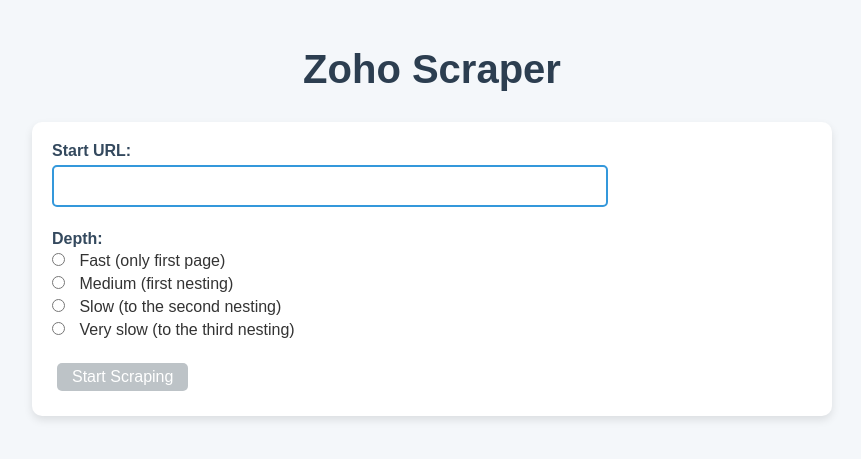
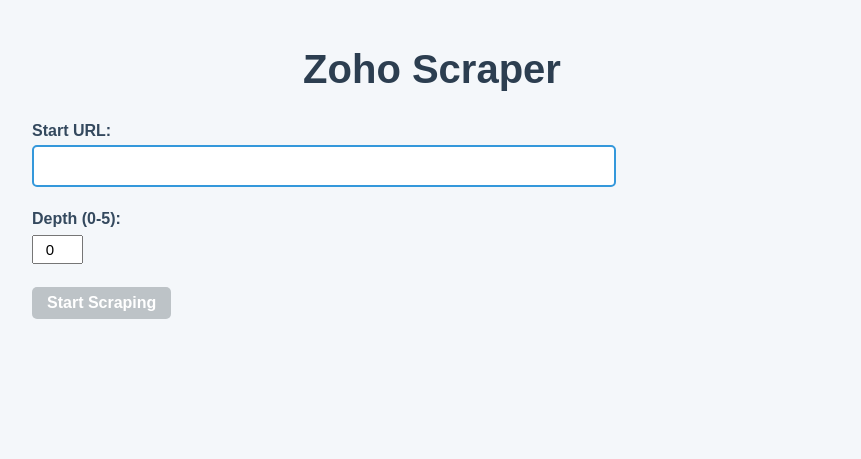
Before and after one commit to prokann02/parsingZoho, a FastAPI app: page / in a window 1280 px wide. Shown: the top 459 px of the page, without its empty margins (208-1069 px from the left). Run offline with FastAPI, Linux system fonts and the light colour scheme.

Commit message:
Improved HTML, CSS

```diff
--- a/static/css/styles.css
+++ b/static/css/styles.css
@@ -53,8 +53,10 @@
     border-radius: 5px;
     cursor: pointer;
     font-size: 1em;
+    font-weight: bold;
     transition: background-color 0.3s;
-    margin: 5px;
+    margin: 5px 0;
+    height: 2em;
 }
 
 button:disabled {
@@ -83,11 +85,11 @@
 
 }
 
-#get-results, .download-button {
+#get-results, #modal-yes {
     background-color: #e74c3c;
 }
 
-#get-results:not(:disabled):hover, .download-button:hover {
+#get-results:not(:disabled):hover, #modal-yes:not(:disabled):hover {
     background-color: #c0392b;
 
 }
@@ -102,7 +104,7 @@
     backdrop-filter: blur(10px);
 }
 
-form {
+.form-group {
     background-color: white;
     padding: 20px;
     border-radius: 10px;
@@ -113,6 +115,7 @@
 ul {
     list-style: none;
     padding: 0;
+    margin: 0 0 1em 0;
 }
 
 li {
@@ -131,3 +134,32 @@
 a:hover {
     text-decoration: underline;
 }
+
+input[type="number"] {
+    height: 1.5em;
+    margin-top: .5em;
+    font-size: 15px;
+    text-align: center;
+    align-items: center;
+}
+
+.modal-buttons {
+    margin-bottom: .5em;
+}
+
+.container {
+    justify-content: center;
+    display: grid;
+    align-items: center;
+    width: 100%;
+}
+
+.download-button {
+    width: fit-content;
+    margin: auto;
+}
+
+#found-pages {
+    width: fit-content;
+    margin: 1.5em auto 0;
+}
--- a/templates/form.html
+++ b/templates/form.html
@@ -6,21 +6,21 @@
     <script>
         function buttonBlock() {
             const url = document.querySelector('input[name="url"]').value.trim();
-            const depthChecked = document.querySelector('input[name="depth"]:checked');
+            const depth = document.querySelector('input[name="depth"]').value;
             const submitButton = document.getElementById("submit-button");
 
             const isUrlFilled = url.length > 0;
-            const isDepthSelected = depthChecked !== null;
-            submitButton.disabled = !(isUrlFilled && isDepthSelected);
+            const isDepthValid = depth !== "" && Number.isInteger(Number(depth)) && Number(depth) >= 0 && Number(depth) <= 5;
+            submitButton.disabled = !(isUrlFilled && isDepthValid);
 
-            console.log("URL filled:", isUrlFilled, "Depth selected:", isDepthSelected, "Button disabled:", submitButton.disabled);
+            console.log("URL filled:", isUrlFilled, "Depth valid:", isDepthValid, "Button disabled:", submitButton.disabled);
         }
 
         function showLoading(event) {
-            event.preventDefault(); // Prevent default form submission
+            event.preventDefault();
             document.getElementById("submit-button").style.display = "none";
             document.getElementById("loading").style.display = "block";
-            document.forms[0].submit(); // Manually submit the form
+            document.forms[0].submit();
         }
 
         window.onload = function () {
@@ -28,10 +28,10 @@
             document.getElementById("loading").style.display = "none";
 
             const urlInput = document.querySelector('input[name="url"]');
-            const depthRadios = document.querySelectorAll('input[name="depth"]');
+            const depthInput = document.querySelector('input[name="depth"]');
 
             urlInput.addEventListener('input', buttonBlock);
-            depthRadios.forEach(radio => radio.addEventListener('change', buttonBlock));
+            depthInput.addEventListener('input', buttonBlock);
 
             buttonBlock();
         }
@@ -44,11 +44,8 @@
     <label>Start URL:</label><br>
     <input type="text" name="url" value="{{ url or '' }}"><br><br>
 
-    <label>Depth:</label><br>
-    <input type="radio" name="depth" value="0" {% if depth == 0 %}checked{% endif %}> Fast (only first page)<br>
-    <input type="radio" name="depth" value="1" {% if depth == 1 %}checked{% endif %}> Medium (first nesting)<br>
-    <input type="radio" name="depth" value="2" {% if depth == 2 or depth is none %}checked{% endif %}> Slow (to the second nesting)<br>
-    <input type="radio" name="depth" value="3" {% if depth == 3 %}checked{% endif %}> Very slow (to the third nesting)<br><br>
+    <label>Depth (0-5):</label><br>
+    <input type="number" name="depth" min="0" max="5" step="1" value="{{ depth or 0 }}"><br><br>
 
     <button type="submit" id="submit-button" disabled>Start Scraping</button>
 </form>
```
Also changed, not shown: templates/result.html (+7 -8 lines), templates/select_links.html (+66 -27 lines).
